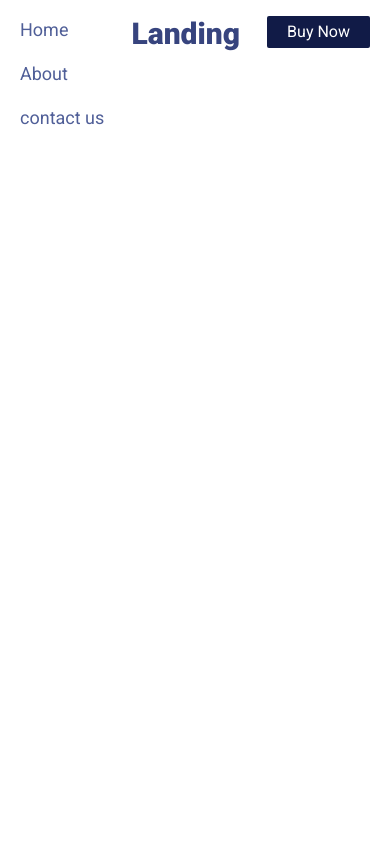
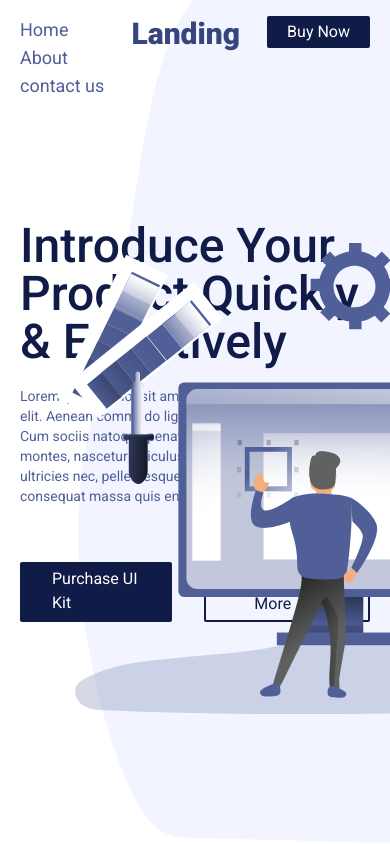
Before and after one commit to CarryUa/landing-page-traning, a Next.js app: page / in a window 390 px wide. Built offline with nearby package versions, Linux system fonts and the light colour scheme.

Commit message:
Adding header adaptivity

```diff
--- a/src/app/page.tsx
+++ b/src/app/page.tsx
@@ -2,5 +2,5 @@ import Container from "@/components/common/Container";
 import Hero from "@/components/Hero/Hero";
 
 export default function Home() {
-  // return <Hero />;
+  return <Hero />;
 }
--- a/src/components/Header/Header.tsx
+++ b/src/components/Header/Header.tsx
@@ -7,7 +7,7 @@ export default function Header() {
     <section className="fixed w-full text-black ">
       <Container>
         <div className="flex text-nowrap gap-2 justify-between">
-          <div className="flex gap-4 md:gap-10 flex-col md:flex-row text-lg text-standart_blue-400 ">
+          <div className="flex md:gap-10 flex-col md:flex-row text-lg text-standart_blue-400 ">
             <Link href={"/"}>Home</Link>
             <Link href={"/about"}>About</Link>
             <Link href={"/contact"}>contact us</Link>
```
